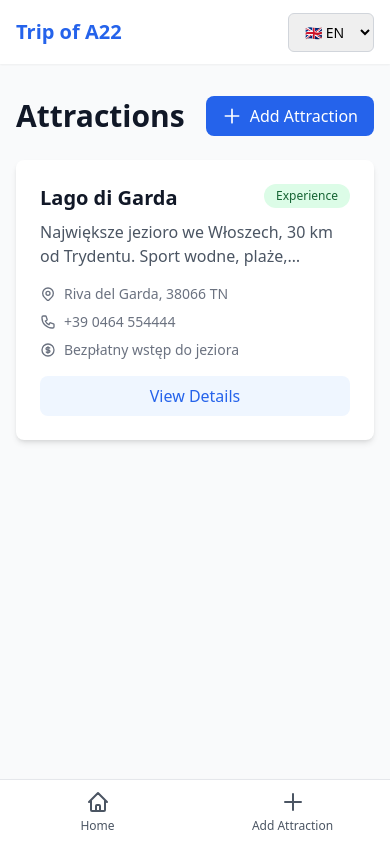
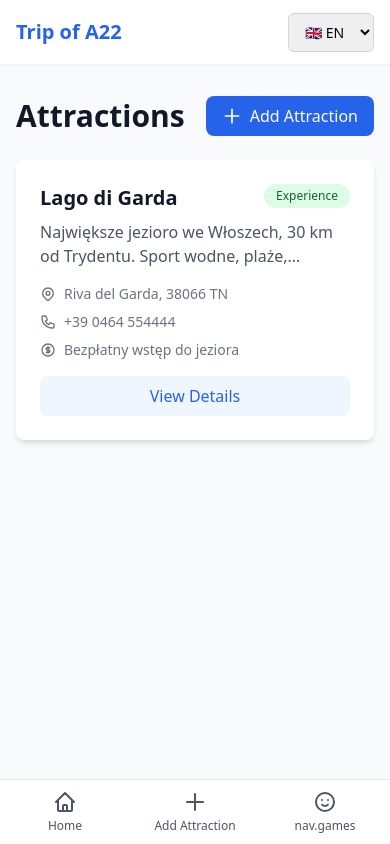
Before and after one commit to mkh63d/autostrada-del-brenero-app, a Nuxt app: page / in a window 390 px wide. Built offline with nearby package versions, Linux system fonts and the light colour scheme; no server answers.

Commit message:
feat: add games navigation link to header and mobile nav

```diff
--- a/layouts/default.vue
+++ b/layouts/default.vue
@@ -19,6 +19,12 @@
                 class="text-gray-700 hover:text-blue-600 px-3 py-2 rounded-md text-sm font-medium"
               >
                 {{ $t('nav.add') }}
+              </NuxtLink>
+              <NuxtLink
+                to="/games"
+                class="text-gray-700 hover:text-blue-600 px-3 py-2 rounded-md text-sm font-medium"
+              >
+                {{ $t('nav.games') }}
               </NuxtLink>
             </div>
           </div>
@@ -64,6 +70,16 @@
           </svg>
           <span class="text-xs mt-1">{{ $t('nav.add') }}</span>
         </NuxtLink>
+
+        <NuxtLink
+          to="/games"
+          class="flex flex-col items-center justify-center flex-1 text-gray-600 hover:text-blue-600"
+        >
+          <svg class="w-6 h-6" fill="none" stroke="currentColor" viewBox="0 0 24 24">
+            <path stroke-linecap="round" stroke-linejoin="round" stroke-width="2" d="M14.828 14.828a4 4 0 01-5.656 0M9 10h.01M15 10h.01M21 12a9 9 0 11-18 0 9 9 0 0118 0z" />
+          </svg>
+          <span class="text-xs mt-1">{{ $t('nav.games') }}</span>
+        </NuxtLink>
       </div>
     </nav>
   </div>
```
